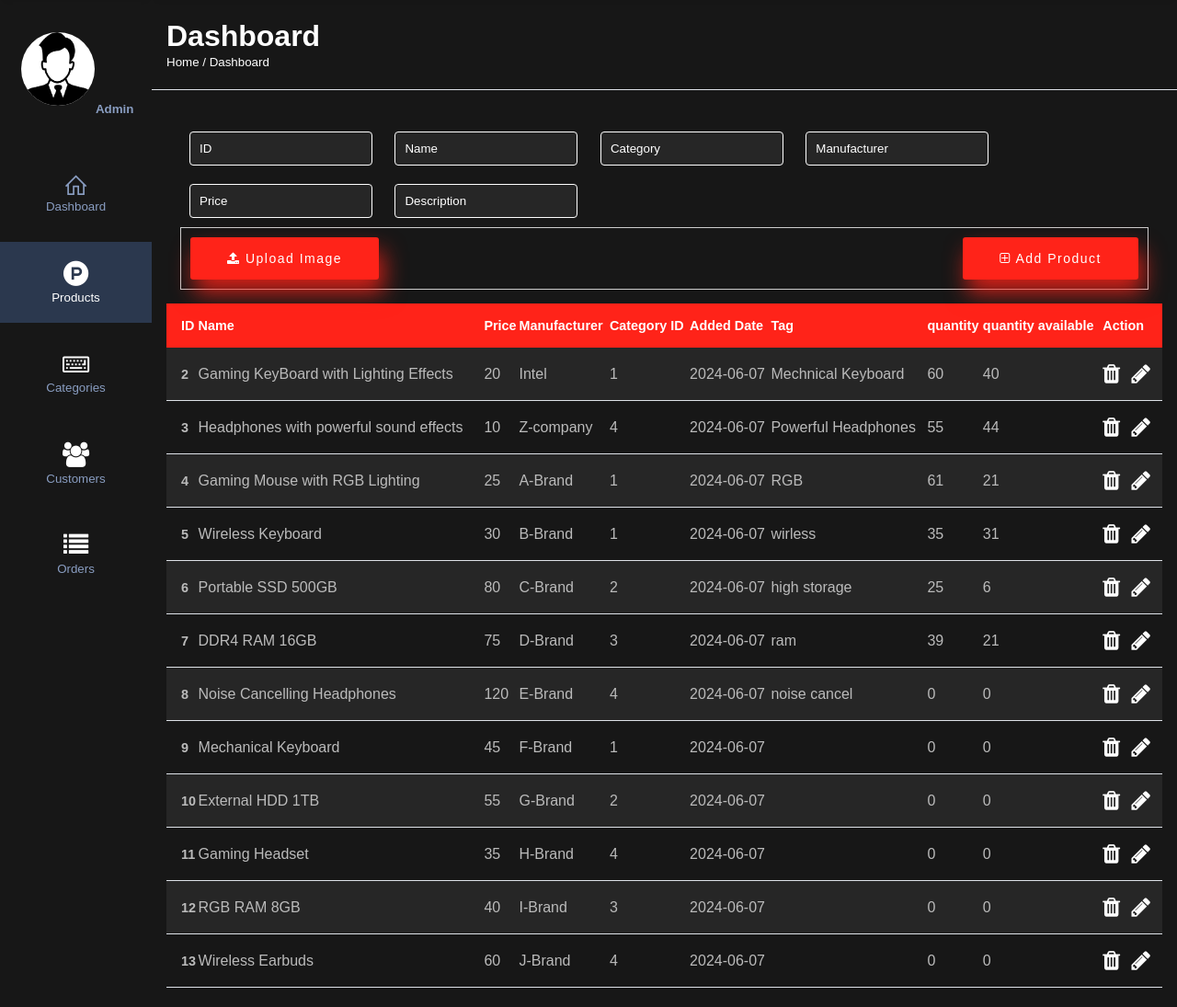
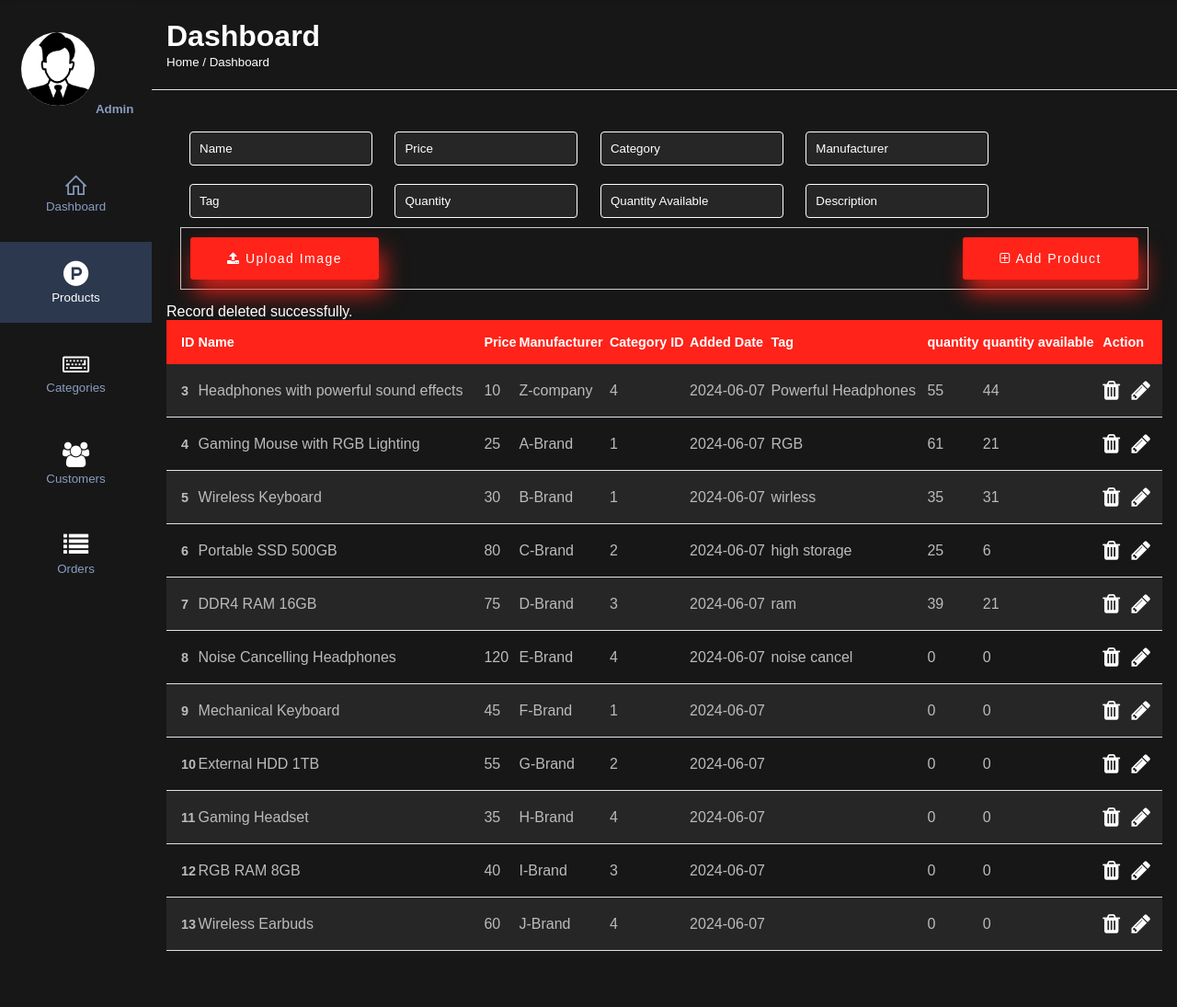
Before and after one commit to amrbadran/HorizonTech, a PHP site: page /Products.php?id=2 in a window 1280 px wide. Shown: the part 60-1155 px from the top of the page at 92% size. After the commit the page ends 1094 px from the top, so only its background shows below. Run offline with PHP 8.4, Linux system fonts and the light colour scheme; data comes from the database, SQL or seed files in the repository.

Commit message:
edit and delete for products and categories

```diff
--- a/Customers.php
+++ b/Customers.php
@@ -25,6 +25,9 @@
             border-radius: 50%;
             margin: 0 auto .5rem auto;
             background-color: white;
+        }
+        .page-header{
+            background-color: hsl(0, 0%, 9%);;
         }
     </style>
 
--- a/Dashboard.php
+++ b/Dashboard.php
@@ -5,8 +5,6 @@
     <meta name="viewport" content="width=device-width,initial-scale=1,maximum-scale=1">
     <title>Dashboard</title>
     <link rel="stylesheet" href="css/Dashboard.css">
-    <link rel="stylesheet"
-          href="https://maxst.icons8.com/vue-static/landings/line-awesome/line-awesome/1.3.0/css/line-awesome.min.css">
     <link rel="stylesheet"
           href="https://maxst.icons8.com/vue-static/landings/line-awesome/line-awesome/1.3.0/css/line-awesome.min.css">
     <link rel="stylesheet" href="./css/font-awesome.css">
--- a/Order.php
+++ b/Order.php
@@ -25,6 +25,9 @@
             border-radius: 50%;
             margin: 0 auto .5rem auto;
             background-color: white;
+        }
+        .page-header{
+            background-color: hsl(0, 0%, 9%);;
         }
     </style>
 
--- a/Products.php
+++ b/Products.php
@@ -1,3 +1,91 @@
+<?php
+session_start();
+include("php/config.php");
+
+$errors = []; // Array to store validation errors
+
+// Check if form is submitted
+if (isset($_POST['submit'])) {
+    // Validate each input
+    $name = validateInput($_POST['name'], 'string', 'Name');
+    $price = validateInput($_POST['price'], 'double', 'Price');
+    $manufacturer = validateInput($_POST['manufacturer'], 'string', 'Manufacturer');
+    $description = validateInput($_POST['description'], 'string', 'Description');
+    $category = validateInput($_POST['category'], 'string', 'Category', true); // Allow NULL
+    $tag = validateInput($_POST['tag'], 'string', 'Tag');
+    $quantity = validateInput($_POST['quantity'], 'integer', 'Quantity');
+    $quantityA = validateInput($_POST['quantityA'], 'integer', 'Quantity Available');
+
+    // Validate quantity available should not be less than quantity
+    if ($quantityA < $quantity) {
+        $errors[] = "Quantity Available cannot be less than Quantity.";
+    }
+
+    // Check if there are validation errors
+    if (!empty($errors)) {
+        foreach ($errors as $error) {
+            echo "<p>Error: $error</p>";
+        }
+    } else {
+        // Prepare the SQL statement with placeholders
+        $sql = "INSERT INTO product (name, price, manufacturer, description, cat_id, tag, quantity, quantity_aval)
+                VALUES (?, ?, ?, ?, ?, ?, ?, ?)";
+
+        // Prepare the statement
+        $stmt = $conn->prepare($sql);
+
+        // Bind parameters to the placeholders
+        $stmt->bind_param("sdssssii", $name, $price, $manufacturer, $description, $category, $tag, $quantity, $quantityA);
+
+        // Execute the statement
+        if ($stmt->execute()) {
+            echo "New record inserted successfully.";
+        } else {
+            echo "Error: " . $stmt->error;
+        }
+
+        // Close the statement
+        $stmt->close();
+    }
+}
+
+
+
+
+// Function to validate input
+function validateInput($value, $type, $fieldName, $allowNull = false) {
+    if ($allowNull && empty($value)) {
+        return null; // Return null if value is empty and allowNull is true
+    }
+
+    if ($type === 'string') {
+        $validated = trim($value); // Trim whitespace
+        if (empty($validated)) {
+            global $errors;
+            $errors[] = "$fieldName is required.";
+        }
+        return $validated;
+    } elseif ($type === 'integer') {
+        $validated = filter_var($value, FILTER_VALIDATE_INT);
+        if ($validated === false) {
+            global $errors;
+            $errors[] = "$fieldName must be a valid integer.";
+        }
+        return $validated;
+    } elseif ($type === 'double') {
+        $validated = filter_var($value, FILTER_VALIDATE_FLOAT);
+        if ($validated === false) {
+            global $errors;
+            $errors[] = "$fieldName must be a valid number.";
+        }
+        return $validated;
+    } else {
+        // Handle other types if necessary
+        return $value;
+    }
+}
+?>
+
 <!DOCTYPE html>
 <html lang="en">
 <head>
@@ -26,6 +114,20 @@
             margin: 0 auto .5rem auto;
             background-color: white;
         }
+
+        .page-header {
+            background-color: hsl(0, 0%, 9%);;
+        }
+
+        .actions .fa-trash:hover {
+            color: red;
+        !important;
+        }
+
+        .actions .fa-pencil:hover {
+            color: blue;
+        !important;
+        }
     </style>
 
 
@@ -43,7 +145,6 @@
                 <img src="images/corporate-user-icon.png" alt="User Icon">
             </div>
             <?php
-            session_start();
             if (isset($_SESSION['username'])) {
                 echo "<h4>" . htmlspecialchars($_SESSION['username']) . "</h4>";
             }
@@ -54,7 +155,7 @@
         <div class="side-menu">
             <ul>
                 <li>
-                    <a href="Dashboard.php" >
+                    <a href="Dashboard.php">
                         <span class="las la-home"></span>
                         <small>Dashboard</small>
                     </a>
@@ -136,14 +237,16 @@
 
             <section class="section-contact">
                 <div class="container">
-                    <form action="" class="form-controler">
+                    <form method="post"  action="Products.php" class="form-controler">
                         <div class="form-group mt-2 d-flex">
-                            <input type="text" placeholder="ID" class="form-control">
-                            <input type="email" placeholder="Name" class="form-control">
-                            <input type="email" placeholder="Category" class="form-control">
-                            <input type="email" placeholder="Manufacturer" class="form-control">
-                            <input type="email" placeholder="Price" class="form-control">
-                            <input type="email" placeholder="Description" class="form-control">
+                            <input type="text" placeholder="Name" name="name" class="form-control">
+                            <input type="number" placeholder="Price" name="price" class="form-control">
+                            <input type="text" placeholder="Category" name="category"  class="form-control">
+                            <input type="text" placeholder="Manufacturer" name="manufacturer" class="form-control">
+                            <input type="text" placeholder="Tag" name="tag" class="form-control">
+                            <input type="number" placeholder="Quantity" name="quantity" class="form-control">
+                            <input type="number" placeholder="Quantity Available" name="quantityA" class="form-control">
+                            <input type="text" placeholder="Description" name="description" class="form-control description">
                             <div class="uploadfile">
                                 <div>
                                     <input type="file" id="btn">
@@ -153,7 +256,8 @@
                                     </label>
                                 </div>
                                 <div>
-                                    <button id="addProductbtn"></button>
+
+                                    <input type="submit" name="submit" id="addProductbtn" value="Submit">
                                     <label class="label5" for="addProductbtn">
                                         <i class="fa fa-plus-square-o" aria-hidden="true"></i>
                                         Add Product
@@ -174,16 +278,40 @@
                         <th> Price</th>
                         <th> Manufacturer</th>
                         <th> Category ID</th>
-                        <th> Added Date </th>
-                        <th> Tag </th>
-                        <th> quantity </th>
-                        <th> quantity available </th>
+                        <th> Added Date</th>
+                        <th> Tag</th>
+                        <th> quantity</th>
+                        <th> quantity available</th>
                         <th> Action</th>
                     </tr>
                     </thead>
                     <tbody>
                     <?php
-                    include ("php/config.php");
+                    if (isset($_GET['id'])) {
+                        // Sanitize the 'id' parameter to prevent SQL injection
+                        $id = intval($_GET['id']);
+
+                        // Prepare SQL statement to delete the row with the specified id
+                        $sql = "DELETE FROM product WHERE id = ?";
+
+                        // Prepare the statement
+                        $stmt = $conn->prepare($sql);
+
+                        // Bind the parameter
+                        $stmt->bind_param("i", $id);
+
+                        // Execute the statement
+                        if ($stmt->execute()) {
+                            echo "Record deleted successfully.";
+                        } else {
+                            echo "Error deleting record: " . $conn->error;
+                        }
+
+                        // Close the statement
+                        $stmt->close();
+                    }
+
+
                     $sql = "SELECT * FROM product";
 
                     $result = $conn->query($sql);
@@ -203,8 +331,12 @@
                             echo "<td>" . $row["quantity_aval"] . "</td>";
                             echo '<td>
                                     <div class="actions">
+                                        <a href="Products.php?id=' . $row["id"] . '">
                                         <i class="fa fa-trash" aria-hidden="true"></i>
+                                        </a>
+                                        <a href="Products.php?id=' . $row["id"] . '">
                                         <i class="fa fa-pencil" aria-hidden="true"></i>
+                                        </a>
                                     </div>
                                    </td>';
                             echo "</tr>";
@@ -212,17 +344,13 @@
                     } else {
                         echo "0 results";
                     }
-
-                    // Close the connection
-                    $conn->close();
+                        $conn->close();
                     ?>
                     </tbody>
                 </table>
             </div>
         </div>
-
     </main>
-
 </div>
 </body>
 </html>
--- a/css/ProductCat.css
+++ b/css/ProductCat.css
@@ -175,7 +175,7 @@ body {
     font-size: 1.3rem;
 }
 
-
+/* ///////////////////////////////////////////////////////////////////////////////*/
 .main-content {
     margin-left: 165px;
     width: calc(100% - 165px);
@@ -564,3 +564,7 @@ td{
 #addProductbtn{
     display: none;
 }
+
+.actions .fa-trash:hover {
+    color: red; !important;
+}
```
Also changed, not shown: Category.php (+15 -3 lines), login.php (+10 -5 lines).
